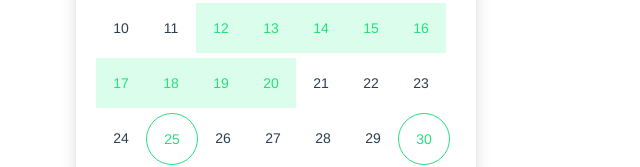
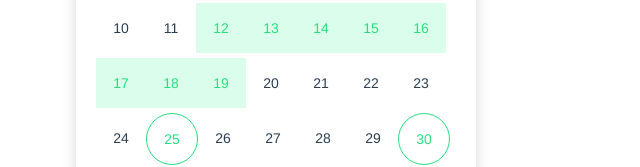
Before and after one commit to EwelinaZet/reservation-calendar, a Vue app: page / in a window 1280 px wide. Shown: the part 506-673 px from the top of the page, without its empty margins (364-1004 px from the left). Built offline with nearby package versions, Linux system fonts and the light colour scheme.

Commit message:
improve isSelected and isUnavailable method

```diff
--- a/src/App.vue
+++ b/src/App.vue
@@ -31,7 +31,7 @@ export default class App extends Vue {
 
   endDate="2021-01-20"
 
-  unavailableDate=['2021-01-07', '2021-01-25', '2021-01-30']
+  unavailableDate=[new Date('2020-12-30'), new Date('2021-01-07'), new Date('2021-01-25'), new Date('2021-01-30')]
 }
 </script>
 
--- a/src/components/Calendar.vue
+++ b/src/components/Calendar.vue
@@ -31,7 +31,7 @@
           v-for="item in previewDaysArray"
           :key="item"
           class="preview-date"
-          :class="{active: isSelected(item), unavailable: isNotAvailable(item)}"
+          :class="{active: isSelected(item, -1), unavailable: isUnavailable(item, -1)}"
         >
           {{ item }}
         </div>
@@ -39,7 +39,7 @@
           v-for="item in getCurrentMonthDays()"
           :key="item"
           class="current-date"
-          :class="{active: isSelected(item), unavailable: isNotAvailable(item)}"
+          :class="{active: isSelected(item, 0), unavailable: isUnavailable(item, 0)}"
         >
           {{ item }}
         </div>
@@ -47,7 +47,7 @@
           v-for="item in getNextMonthDays()"
           :key="item"
           class="next-date"
-          :class="{active: isSelected(item), unavailable: isNotAvailable(item)}"
+          :class="{active: isSelected(item, 1), unavailable: isUnavailable(item, 1)}"
         >
           {{ item }}
         </div>
@@ -62,7 +62,7 @@ import { Component, Vue, Prop } from 'vue-property-decorator';
 @Component
 
 export default class Calendar extends Vue {
-  @Prop() unavailableDate!:  Array<string>
+  @Prop() unavailableDate!: Array<Date>
 
   @Prop() startDate!: string
 
@@ -101,9 +101,9 @@ export default class Calendar extends Vue {
 
   previewDaysArray: Array<number> = []
 
-  selectedDaysArray: Array<number>= []
+  selectedDaysArray: Array<string> = []
 
-  uavailableDaysArray: Array<number>= []
+  uavailableDaysArray: Array<Date> = []
 
   next(): void {
     this.selectedYear = (this.selectedMonth === 11) ? this.selectedYear + 1 : this.selectedYear
@@ -125,7 +125,7 @@ export default class Calendar extends Vue {
     return 7 - lastDayIndex - 1
   }
 
-    getPreviewMonthDays(): Array<number> {
+  getPreviewMonthDays(): Array<number> {
     this.previewDaysArray = []
     const firstDayIndex = new Date(this.selectedYear, this.selectedMonth, 1).getDay()
     const prevLastDay = new Date(this.selectedYear, this.selectedMonth, 0).getDate()
@@ -135,31 +135,27 @@ export default class Calendar extends Vue {
     return this.previewDaysArray
   }
 
-  selectedDays() {
+  selectedDays(): Array<string> {
     this.selectedDaysArray = []
-    const startDay = new Date(this.startDate).getDate()
-    const endDay = new Date(this.endDate).getDate()
-    for (let i = startDay; i <= endDay; i++) {
-      this.selectedDaysArray.push(i)
+    let startDay = new Date(this.startDate)
+    let endDay = new Date(this.endDate)
+    while(startDay < endDay) {
+      this.selectedDaysArray.push(startDay.toLocaleDateString())
+      let newDate = startDay.setDate(startDay.getDate() + 1)
+      startDay = new Date(newDate)
     }
     return this.selectedDaysArray
   }
 
-  isSelected(day:number): boolean {
+  isSelected(day:number, month:number): boolean {
     this.selectedDays()
-    return this.selectedDaysArray.indexOf(day) !== -1
+    return this.selectedDaysArray.indexOf(new Date(this.selectedYear, this.selectedMonth + month, day).toLocaleDateString()) !== -1
   }
 
-  uavailableDays(){
-    for(let i = 0; i < this.unavailableDate.length; i++) {
-      this.uavailableDaysArray.push(new Date(this.unavailableDate[i]).getDate())
-    }
-    return this.uavailableDaysArray
-  }
-
-  isNotAvailable(day:number): boolean {
-    this.uavailableDays()
-    return this.uavailableDaysArray.indexOf(day) !== -1
+  isUnavailable(day:number, month: number): boolean {
+    let calendarDay = new Date(this.selectedYear, this.selectedMonth + month, day).toLocaleDateString()
+    let arrayDays = this.unavailableDate.map(item => item.toLocaleDateString())
+    return arrayDays.indexOf(calendarDay)!== -1
   }
 }
 </script>
--- a/src/components/ReservationInfo.vue
+++ b/src/components/ReservationInfo.vue
@@ -58,7 +58,7 @@ export default class ReservationInfo extends Vue {
 
   @Prop() voice!: number
 
-  @Prop() unavailableDate!: Array<string>
+  @Prop() unavailableDate!: Array<Date>
 
   @Prop() startDate!: string
 
```
